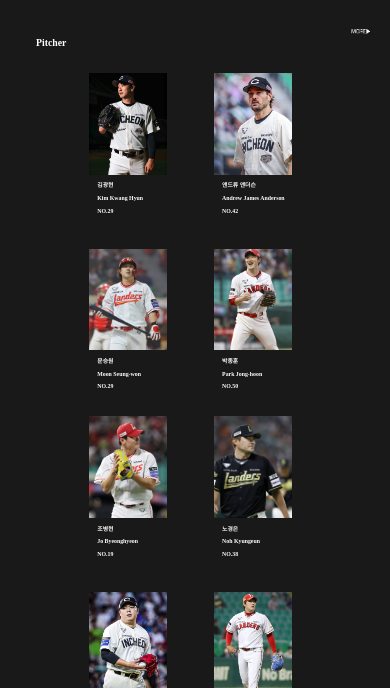
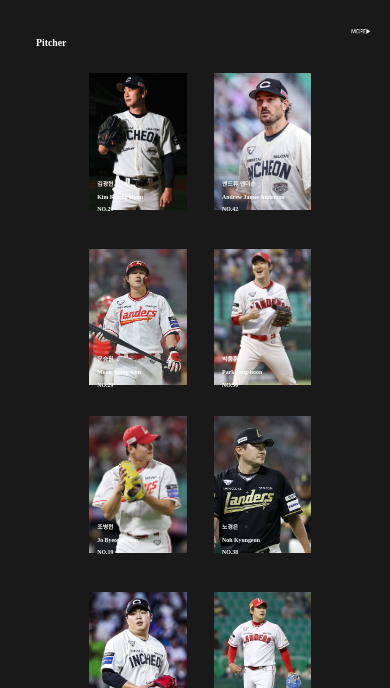
Before and after one commit to Leechanseam/SSG-LENDERS, a plain HTML site: page player_page.html in a window 390 px wide. Shown: the part 127-815 px from the top of the page. Drawn offline with Linux system fonts and the light colour scheme.

Commit message:
Update player.css

```diff
--- a/css/player.css
+++ b/css/player.css
@@ -184,7 +184,7 @@ footer{
 
 @media screen and (max-width: 820px){
     .csplayer_info {
-        bottom: -10px;
+        bottom: -5%;
         font-size: 20px;
 
     }
@@ -287,6 +287,11 @@ footer{
         flex-wrap: wrap;
         justify-content: center;
     }
+    .cs_main_pl img{
+        width: 25vw;
+        height: 35vw;
+        object-fit: cover;
+    }
     /* .cs_main_pl>div{
         width: calc(47% - 50px);
         margin: 10px;
```
